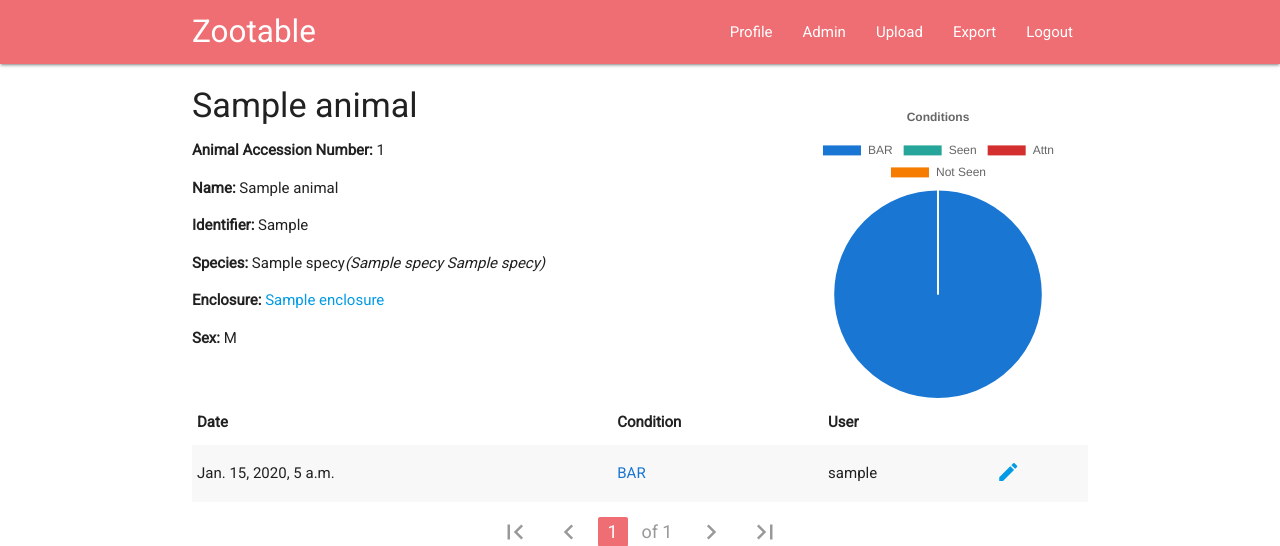
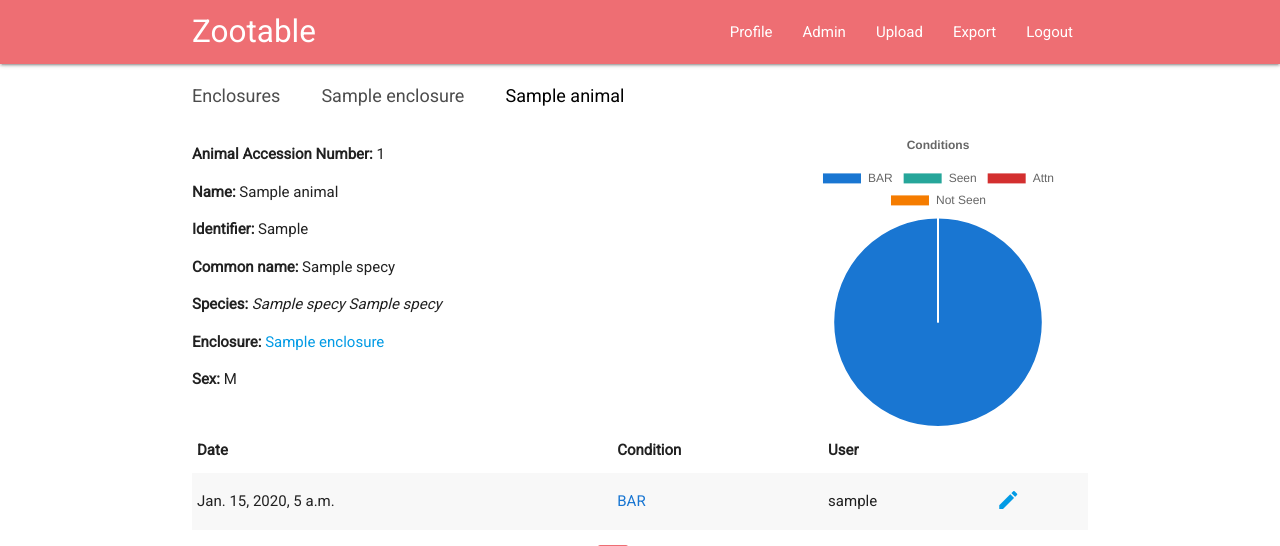
Before and after one commit to falkben/zootable, a Django app: page /animal_counts/1 in a window 1280 px wide. Shown: the top 546 px of the page. Run offline with Django 3.2, Linux system fonts and the light colour scheme; a user stored in the database is signed in; tables that the repository leaves empty hold one stand-in row (values such as "Sample post"); parts of the project's set-up code (start-up, migrations or seed data) failed here and were passed over; some libraries are stand-ins or nearby versions.

Commit message:
add breadcrumbs (#36)

```diff
--- a/zootable/templates/account_management.html
+++ b/zootable/templates/account_management.html
@@ -5,7 +5,7 @@
 {% block content %}
 
 {% if user.is_authenticated %}
-  <h2>Account management for {{ user.username }}</h2>
+  <h3>Account management for {{ user.username }}</h3>
   <p><a href="{% url 'account_reset_password' %}">Reset password</p>
   <p><a href="{% url 'account_email' %}">Manage email</p>
   <p><a href="{% url 'account_logout' %}">Logout</a></p>
--- a/zootable/templates/home.html
+++ b/zootable/templates/home.html
@@ -6,7 +6,7 @@
 
 {% if enclosures|length > 0 %}
 
-<h2>Enclosures</h2>
+<h3>Enclosures</h3>
 
 {% for enclosure in enclosures %}
 <p>
--- a/zootable/zoo_checks/static/css/style.css
+++ b/zootable/zoo_checks/static/css/style.css
@@ -46,6 +46,21 @@ html {
   padding: 12px;
   color: #d8000c;
   background-color: #ffd2d2;
+}
+
+/* breadcrumbs */
+.clean {
+  background: none;
+  box-shadow: none;
+}
+.breadcrumb {
+  color: rgba(0, 0, 0, 0.7);
+}
+.breadcrumb:before {
+  color: rgba(0, 0, 0, 0.7);
+}
+.breadcrumb:last-child {
+  color: rgba(0, 0, 0, 1);
 }
 
 /* format of tally table */
@@ -245,10 +260,6 @@ a.increment i {
   flex: 1;
 }
 
-div#chart-div h2 {
-  display: none;
-}
-
 #chart-div {
   max-width: 300px;
 }
@@ -274,8 +285,4 @@ div#chart-div h2 {
   #chart-text-container {
     flex-direction: row;
   }
-
-  div#chart-div h2 {
-    display: block;
-  }
 }
--- a/zootable/zoo_checks/templates/account/email.html
+++ b/zootable/zoo_checks/templates/account/email.html
@@ -45,7 +45,7 @@
 {% endif %}
 
 
-    <h2>{% trans "Add E-mail Address" %}</h2>
+    <h3>{% trans "Add E-mail Address" %}</h3>
 
     <form method="post" action="{% url 'account_email' %}" class="add_email">
         {% csrf_token %}
--- a/zootable/zoo_checks/templates/animal_counts.html
+++ b/zootable/zoo_checks/templates/animal_counts.html
@@ -4,13 +4,21 @@
 
 {% block content %}
 
+<nav class="clean">
+    <div class="nav-wrapper">
+        <div class="col s12 truncate">
+            <a href="{% url 'home' %}" class="breadcrumb">Enclosures</a>
+            <a href="{% url 'count' enclosure.slug %}" class="breadcrumb">{{enclosure}}</a>
+            <a href="#" class="breadcrumb">{% if animal.name %}{{animal.name}}{% else %}{{animal.accession_number}}{% endif %}</a>
+        </div>
+    </div>
+</nav>
+
 <script src="https://cdnjs.cloudflare.com/ajax/libs/Chart.js/2.8.0/Chart.bundle.min.js" integrity="sha256-xKeoJ50pzbUGkpQxDYHD7o7hxe0LaOGeguUidbq6vis=" crossorigin="anonymous"></script>
 
 <div id="chart-text-container">
 
     <div>
-        <h4>{% if animal.name %}{{animal.name}}{% else %}{{animal.accession_number}}{% endif %}</h4>
-
         <p><b>Animal Accession Number:</b> {{animal.accession_number}}</p>
         {% if animal.name %}
         <p><b>Name:</b> {{animal.name}}</p>
@@ -18,15 +26,14 @@
         {% if animal.identifier %}
         <p><b>Identifier:</b> {{animal.identifier}}</p>
         {% endif %}
-        <p><b>Species:</b> {{animal.species.common_name}}<em>({{animal.species.genus_name}} {{animal.species.species_name}})</em></p>
+        <p><b>Common name:</b> {{animal.species.common_name}}</p>
+        <p><b>Species:</b> <em>{{animal.species.genus_name}} {{animal.species.species_name}}</em></p>
         <p><b>Enclosure:</b> <a href="{%url 'count' enclosure.slug %}">{{enclosure}}</a></p>
         <p><b>Sex:</b> {{animal.sex}}</p>
     </div>
 
     <div id="chart-div">
         {% if animal_counts %}
-        <h2></h2>
-
         {% include "pie_chart.html" with labels=chart_labels data=chart_data title="Conditions" %}
         {% endif %}
 
--- a/zootable/zoo_checks/templates/confirm_upload.html
+++ b/zootable/zoo_checks/templates/confirm_upload.html
@@ -4,7 +4,7 @@
 
 {% block content %}
 
-<h2>Confirm changes</h2>
+<h3>Confirm changes</h3>
 
 <p>
 <b>File</b>: {{upload_file}}
--- a/zootable/zoo_checks/templates/export.html
+++ b/zootable/zoo_checks/templates/export.html
@@ -4,7 +4,7 @@
 
 {% block content %}
 
-<h2>Export</h2>
+<h3>Export</h3>
 
 <form action="{% url 'export' %}" method="post">
     {{ form.non_field_errors }}
--- a/zootable/zoo_checks/templates/upload_form.html
+++ b/zootable/zoo_checks/templates/upload_form.html
@@ -4,7 +4,7 @@
 
 {% block content %}
 
-<h2>Upload</h2>
+<h3>Upload</h3>
 
 <form action="{% url 'ingest_form' %}" method="post" enctype="multipart/form-data">
     {% csrf_token %}
```
Also changed, not shown: zootable/zoo_checks/templates/edit_animal_count.html (+11 -2 lines), zootable/zoo_checks/templates/edit_group_count.html (+12 -3 lines), zootable/zoo_checks/templates/edit_species_count.html (+12 -3 lines), zootable/zoo_checks/templates/group_counts.html (+11 -3 lines), zootable/zoo_checks/templates/species_counts.html (+11 -4 lines), zootable/zoo_checks/templates/tally.html (+8 -1 lines).
